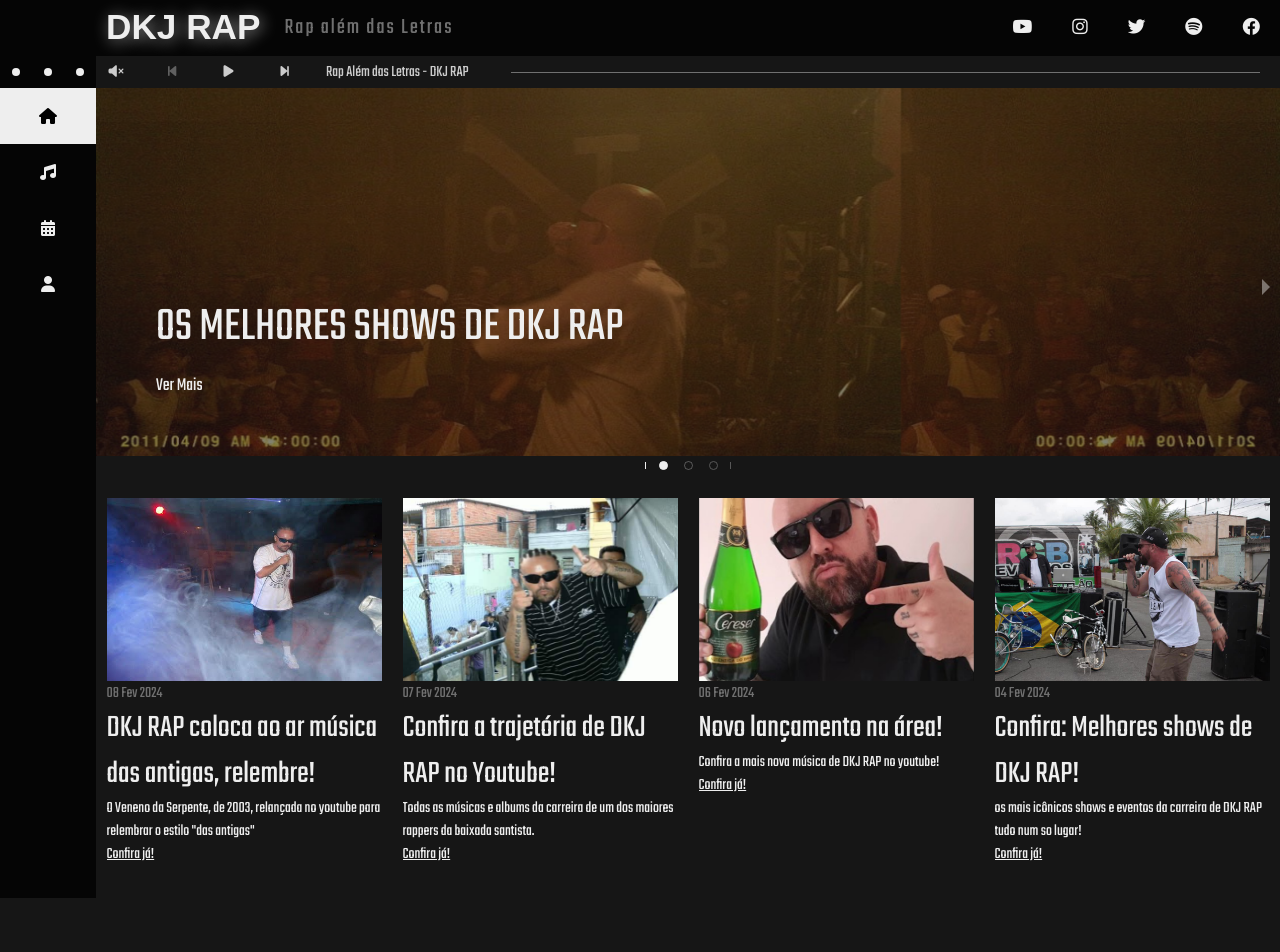
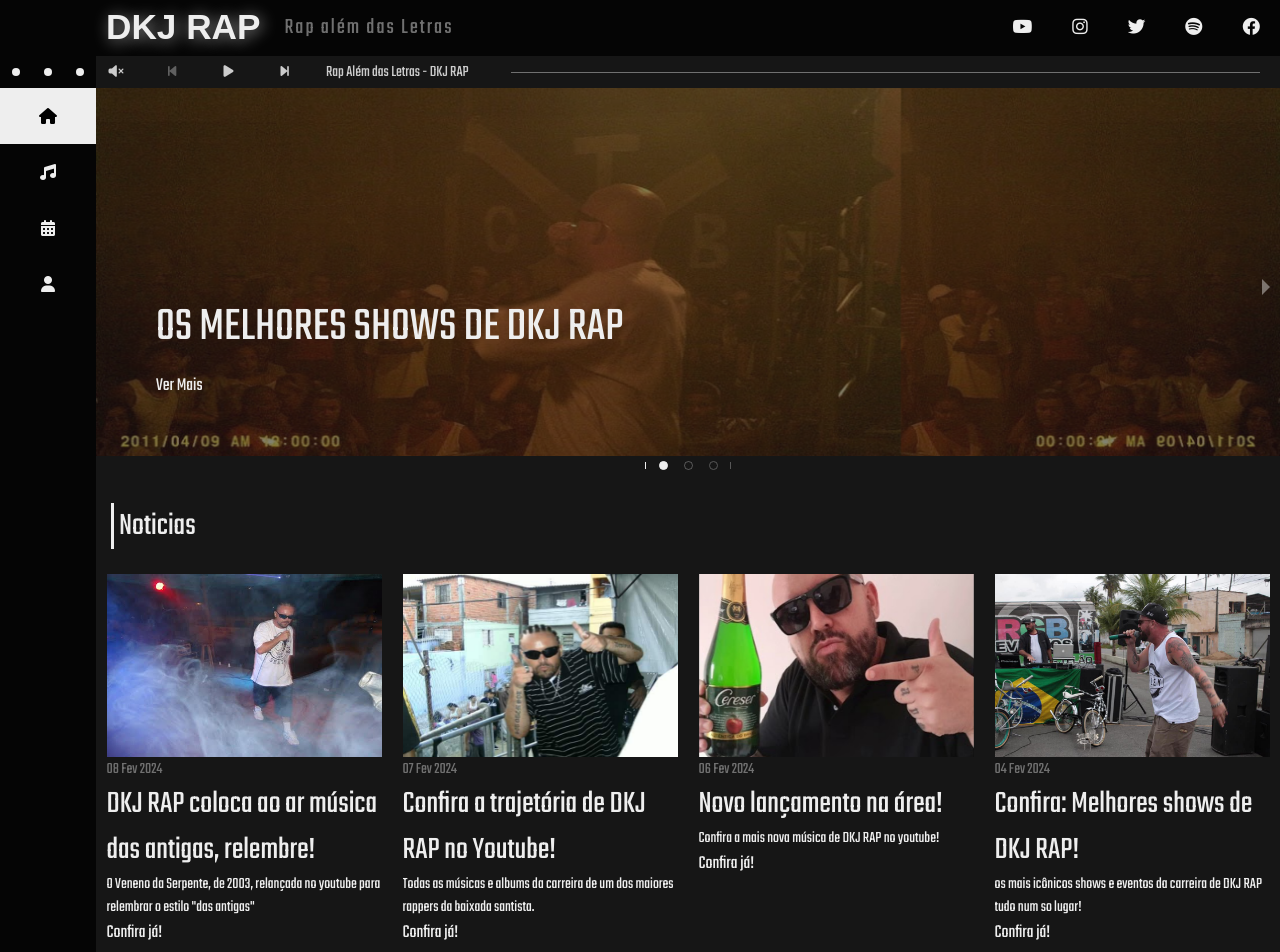
Before and after one commit to TerryKrom/dkjrap, a React (Vite) app in the folder hiphop-website/: page / in a window 1280 px wide. Shown: the top 952 px of the page. Before the commit the page ends 898 px from the top, so only its background shows below. Built offline with nearby package versions, Linux system fonts and the light colour scheme; a web font is replaced by a local one.

Commit message:
main cards updated, bugs fixed

```diff
--- a/hiphop-website/src/App.css
+++ b/hiphop-website/src/App.css
@@ -6,3 +6,8 @@
     background-color: #ffffff30;
     border-radius: 5px;
 }
+
+a{
+    color: var(--primary-font-color);
+    text-decoration: none;
+}
--- a/hiphop-website/src/components/cardRow.css
+++ b/hiphop-website/src/components/cardRow.css
@@ -4,4 +4,20 @@
     align-items: center;
     flex-wrap: wrap;
     margin-top: 10px;
+    margin-bottom: 10px;
 }
+
+.title-container{
+    display: flex;
+    margin: 15px;
+}
+
+.vertical-line{
+    background-color: var(--primary-font-color);
+    width: 3px;
+    height: 100%;
+}
+.title-container .title{
+    font-size: 2rem;
+    text-indent: 5px;
+}
--- a/hiphop-website/src/components/cardRow.jsx
+++ b/hiphop-website/src/components/cardRow.jsx
@@ -12,13 +12,20 @@
   const cardsData = MainCardsData().sort((a, b) => getDate(b.date) - getDate(a.date));
 
   return (
+    <>
+      <div className="title-container">
+        <div className="vertical-line"></div>
+        <h2 className='title'>Noticias</h2>
+      </div>
     <div className="card-row">
 
       {cardsData.map((card, index) => (
-        <MainCard key={index} props={card} />
+        <MainCard key={index} props={card} index={index} />
       ))}
 
     </div>
+    </>
+
   );
 };
 
--- a/hiphop-website/src/components/mainCard.css
+++ b/hiphop-website/src/components/mainCard.css
@@ -8,10 +8,15 @@
     overflow: hidden;
 }
 
-/*
-@media only screen and (max-width: 768px){
 
-} */
+@media only screen and (max-width: 540px){
+    .main-card{
+        width: 200px;
+    }
+    .main-card-body h2{
+        font-size: 1.5rem !important;
+    }
+}
 
 .main-card-body{
     width: 100%;
@@ -22,6 +27,11 @@
 .main-card img{
     width: 100%;
     height: 183px;
+}
+.main-card-img{
+    width: 100%;
+    height: 183px;
+    overflow: hidden;
 }
 
 /*
@@ -40,3 +50,16 @@
 .main-card-body a{
     color: var(--primary-font-color);
 }
+
+.main-card-body h3{
+    border-bottom: 3px solid transparent;
+    width: fit-content;
+}
+
+.main-card.hover h3{
+    border-bottom: 3px solid var(--primary-font-color);
+}
+
+.main-card.hover img{
+    scale: 1.05;
+}
--- a/hiphop-website/src/components/mainCard.jsx
+++ b/hiphop-website/src/components/mainCard.jsx
@@ -1,7 +1,16 @@
 import React from 'react';
+import { Link } from 'react-router-dom';
 import './mainCard.css';
 
-const MainCard = ({ props }) => {
+const MainCard = ({ props, index }) => {
+
+    const handleMouseEnter = (element) => {
+        element.classList.add('hover');
+    }
+
+    const handleMouseLeave = (element) => {
+        element.classList.remove('hover');
+    }
 
     const months = {
         1: 'Jan',
@@ -25,15 +34,20 @@
     }
 
     return (
-        <div className="main-card">
+        <Link to={props.src}>
+            <div className="main-card" onMouseEnter={(e) => e.currentTarget.classList.add('hover')} onMouseLeave={(e) => e.currentTarget.classList.remove('hover')}>
+                <div className="main-card-img">
                 <img src={props.img} alt={props.title} />
+
+                </div>
                 <div className="main-card-body">
                     <p className='card-date'>{dateFixer(props.date)}</p>
                     <h2 className='card-title'>{props.title}</h2>
                     <p className='card-text'>{props.text}</p>
-                <a href={props.src}>Confira já!</a>
+                    <h3>Confira já!</h3>
                 </div>
             </div>
+        </Link>
     );
 }
 
--- a/hiphop-website/src/pages/home.jsx
+++ b/hiphop-website/src/pages/home.jsx
@@ -14,6 +14,7 @@
                 <Header />
                 <Carousel />
                 <CardRow />
+
             </div>
         </div>
 
```
Lines whose indentation alone changed are shown as unchanged.
